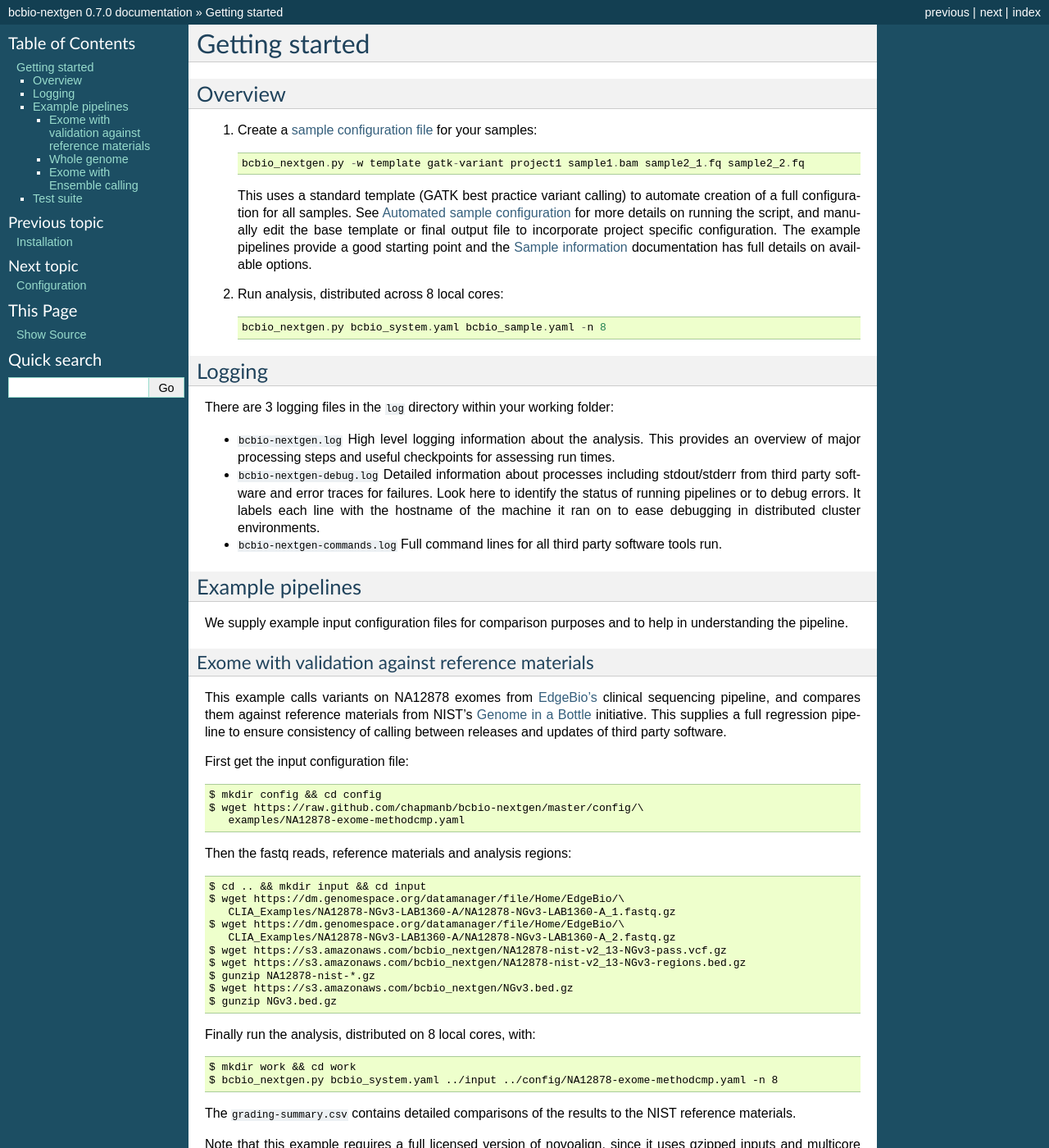
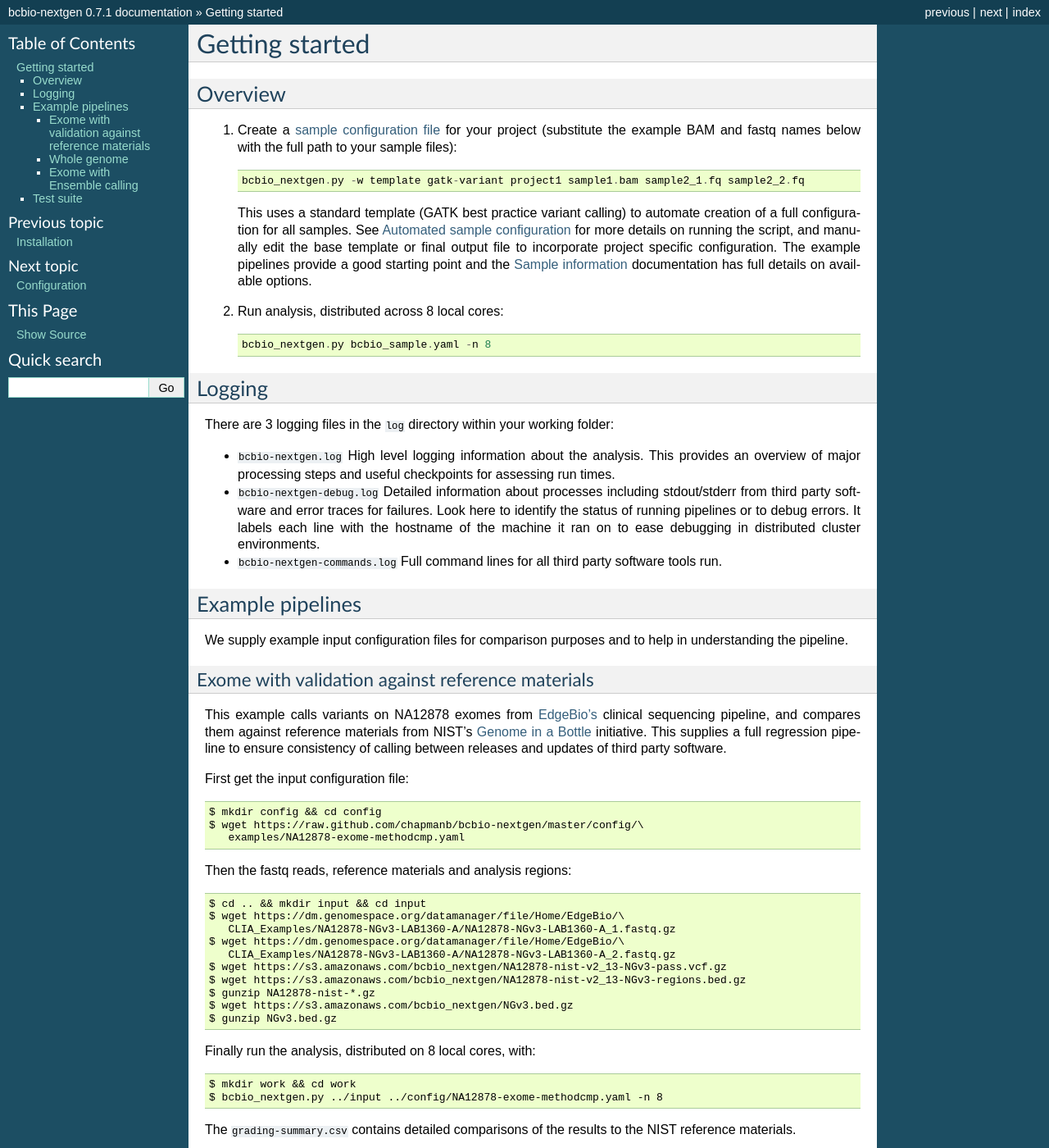
Before and after one commit to bcbio/bcbio-nextgen, a Sphinx documentation site: the page built from docs/contents/testing.rst, in a window 1280 px wide and 1400 px high. Shown: the whole window at 82% size. Built offline with Sphinx 7.4.7, drawn with Linux system fonts in a browser that asks for light colours; some of the changed text lies outside the part shown.

Commit message:
Remove requirement for bcbio_system at the command line, detecting from automated install location if not specified. Improve documentation for getting started running the pipeline

```diff
--- a/docs/conf.py
+++ b/docs/conf.py
@@ -41,16 +41,16 @@ master_doc = 'index'
 
 # General information about the project.
 project = u'bcbio-nextgen'
-copyright = u'2013, Brad Chapman and bcbio-nextgen contributors'
+copyright = u'2013, bcbio-nextgen contributors'
 
 # The version info for the project you're documenting, acts as replacement for
 # |version| and |release|, also used in various other places throughout the
 # built documents.
 #
 # The short X.Y version.
-version = '0.7.0'
+version = '0.7.1'
 # The full version, including alpha/beta/rc tags.
-release = '0.7.0'
+release = '0.7.1'
 
 # The language for content autogenerated by Sphinx. Refer to documentation
 # for a list of supported languages.
--- a/docs/contents/parallel.rst
+++ b/docs/contents/parallel.rst
@@ -18,7 +18,7 @@ Multiple cores
 Running using multiple cores only requires setting the ``-n``
 command line flag::
 
-    bcbio_nextgen.py bcbio_system.yaml bcbio_sample.yaml -t local -n 12
+    bcbio_nextgen.py bcbio_sample.yaml -t local -n 12
 
 IPython parallel
 ~~~~~~~~~~~~~~~~
@@ -34,7 +34,7 @@ accomplished with a distributed file system like
 
 Run an analysis using ipython for parallel execution::
 
-    bcbio_nextgen.py bcbio_system.yaml bcbio_sample.yaml -t ipython -n 12 -s lsf -q queue
+    bcbio_nextgen.py bcbio_sample.yaml -t ipython -n 12 -s lsf -q queue
 
 The ``-s`` flag specifies a type of scheduler to use ``(lsf, sge, torque)``.
 
--- a/docs/contents/testing.rst
+++ b/docs/contents/testing.rst
@@ -4,7 +4,9 @@ Getting started
 Overview
 ========
 
-1. Create a `sample configuration file`_ for your samples::
+1. Create a `sample configuration file`_ for your project
+   (substitute the example BAM and fastq names below with the full
+   path to your sample files)::
 
          bcbio_nextgen.py -w template gatk-variant project1 sample1.bam sample2_1.fq sample2_2.fq
 
@@ -19,7 +21,7 @@ Overview
 
 2. Run analysis, distributed across 8 local cores::
 
-         bcbio_nextgen.py bcbio_system.yaml bcbio_sample.yaml -n 8
+         bcbio_nextgen.py bcbio_sample.yaml -n 8
 
 .. _sample configuration file: https://github.com/chapmanb/bcbio-nextgen/blob/master/config/bcbio_sample.yaml
 
@@ -80,7 +82,7 @@ Then the fastq reads, reference materials and analysis regions::
 Finally run the analysis, distributed on 8 local cores, with::
 
     $ mkdir work && cd work
-    $ bcbio_nextgen.py bcbio_system.yaml ../input ../config/NA12878-exome-methodcmp.yaml -n 8
+    $ bcbio_nextgen.py ../input ../config/NA12878-exome-methodcmp.yaml -n 8
 
 The ``grading-summary.csv`` contains detailed comparisons of the results
 to the NIST reference materials.
@@ -119,7 +121,7 @@ bwa and GATK, using Illumina's `Platinum genomes project`_
 - Run analysis on 16 core machine::
 
     cd work
-    bcbio_nextgen.py /path/to/your/bcbio_system.yaml ../input ../config/NA12878-illumina.yaml -n 16
+    bcbio_nextgen.py ../input ../config/NA12878-illumina.yaml -n 16
 
 - Examine summary of concordance and discordance to comparison calls
   from the ``grading-summary.csv`` file in the work directory.
```
Also changed, not shown: HISTORY.md (+2 -0 lines), README.rst (+9 -6 lines), docs/contents/configuration.rst (+6 -2 lines), 4 other files.
